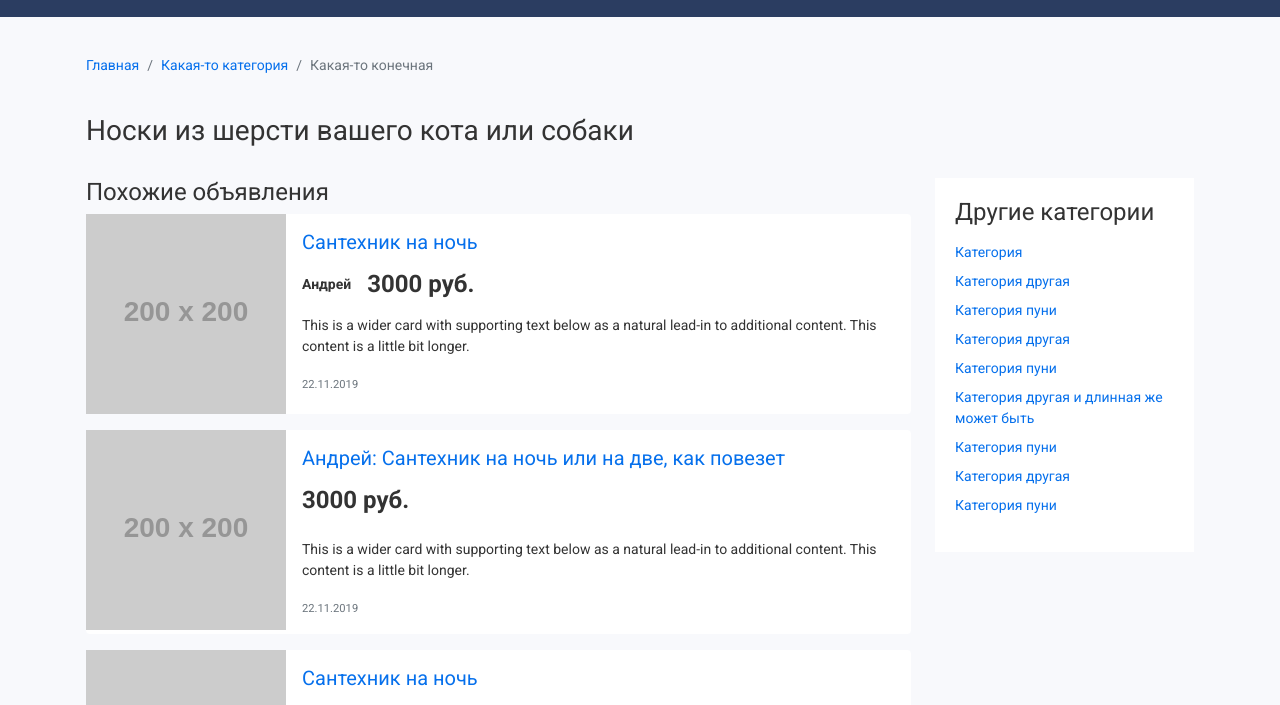
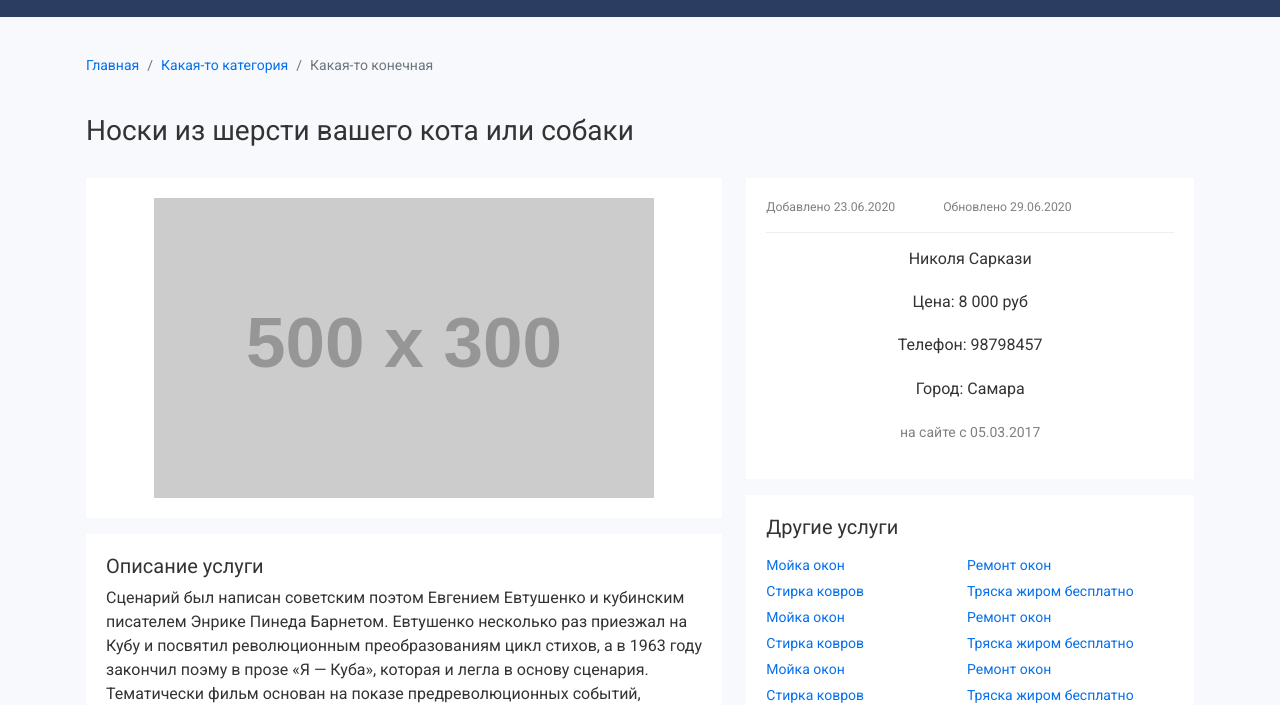
Before and after one commit to SafychCSS/classifield, a website: page dev/one.html in a window 1280 px wide. Shown: the part 98-803 px from the top of the page. Drawn offline with nearby package versions, Linux system fonts and the light colour scheme; files that its build step writes are made by us from their sources; placeholder pictures from the web are drawn by us.

Commit message:
add one page

```diff
--- a/dev/one.html
+++ b/dev/one.html
@@ -13,12 +13,62 @@
     <h1>Носки из шерсти вашего кота или собаки</h1>
 </div>
 
-<div class="container list">
-    <div class="row align-items-start">
+<div class="container">
     <!-- begin .main -->
-        <main class="main col-9">
+    <main class="main">
+        <div class="row one align-items-start">
+            <div class="mb-5 col-md-7">
+                <div class="one__pic box mb-3">
+                    <img src="https://via.placeholder.com/500x300" alt="pic">
+                </div>
 
-            <div class="similar">
+                <div class="box one__description">
+                    <p class="h5">Описание услуги</p>
+                    <p>Сценарий был написан советским поэтом Евгением Евтушенко и кубинским писателем Энрике Пинеда Барнетом. Евтушенко несколько раз приезжал на Кубу и посвятил революционным преобразованиям цикл стихов, а в 1963 году закончил поэму в прозе «Я — Куба», которая и легла в основу сценария. Тематически фильм основан на показе предреволюционных событий, угнетения кубинского народа проамериканским режимом и начала восстания. Сюжетно он состоит из четырёх не связанных между собой новелл, а действие сопровождается закадровым комментарием от имени «Кубы». Несмотря на явно пропагандистский сюжет и идеологические антиамериканские штампы, фильм отличает высокий</p>
+                </div>
+            </div>
+            <div class="col-md-5">
+                <div class="box mb-3">
+                    <div class="one__meta d-flex">
+                        <p class="small text-black-50">Добавлено 23.06.2020</p>
+                        <p class="small ml-5 text-black-50">Обновлено 29.06.2020</p>
+                    </div>
+                    <div class="text-center one__info mt-3 mb-2">
+                        <p class="h6 mb-4"><span class="">Николя Саркази</span></p>
+                        <p class="h6 mb-4"><span class="">Цена: 8 000 руб</span></p>
+                        <p class="h6 mb-4"><span class="">Телефон: 98798457</span></p>
+                        <p class="h6 mb-4"><span class="">Город: Самара</span></p>
+                        <p class="text-black-50"><span class="">на сайте с 05.03.2017</span></p>
+                    </div>
+                </div>
+
+                <div class="box">
+                    <h3 class="h5 mb-3">Другие услуги</h3>
+                    <ul class="d-flex flex-wrap list-unstyled one__another">
+                        <li><a href="#">Мойка окон</a></li>
+                        <li><a href="#">Ремонт окон</a></li>
+                        <li><a href="#">Стирка ковров</a></li>
+                        <li><a href="#">Тряска жиром бесплатно</a></li>
+                        <li><a href="#">Мойка окон</a></li>
+                        <li><a href="#">Ремонт окон</a></li>
+                        <li><a href="#">Стирка ковров</a></li>
+                        <li><a href="#">Тряска жиром бесплатно</a></li>
+                        <li><a href="#">Мойка окон</a></li>
+                        <li><a href="#">Ремонт окон</a></li>
+                        <li><a href="#">Стирка ковров</a></li>
+                        <li><a href="#">Тряска жиром бесплатно</a></li>
+                        <li><a href="#">Мойка окон</a></li>
+                        <li><a href="#">Ремонт окон</a></li>
+                        <li><a href="#">Стирка ковров</a></li>
+                        <li><a href="#">Тряска жиром бесплатно</a></li>
+                    </ul>
+                </div>
+            </div>
+
+        </div>
+
+        <div class="row">
+            <div class="similar col-md-7">
                 <h2 class="h4">Похожие объявления</h2>
                 <div class="card mb-3 box box_list box_shadow">
                     <div class="d-flex">
@@ -110,27 +160,10 @@
                     </div>
                 </div>
             </div>
+        </div>
     </main>
     <!-- end .main -->
-        <!-- begin aside -->
-        <aside class="sidebar col-3">
-            <div class="sidebar__box box mb-3">
-                <p class="h4 mb-3">Другие категории</p>
-                <ul class="list-unstyled">
-                    <li class="mb-2"><a href="#">Категория</a></li>
-                    <li class="mb-2"><a href="#">Категория другая</a></li>
-                    <li class="mb-2"><a href="#">Категория пуни</a></li>
-                    <li class="mb-2"><a href="#">Категория другая</a></li>
-                    <li class="mb-2"><a href="#">Категория пуни</a></li>
-                    <li class="mb-2"><a href="#">Категория другая и длинная же может быть</a></li>
-                    <li class="mb-2"><a href="#">Категория пуни</a></li>
-                    <li class="mb-2"><a href="#">Категория другая</a></li>
-                    <li class="mb-2"><a href="#">Категория пуни</a></li>
-                </ul>
-            </div>
-        </aside>
-        <!-- end aside -->
-    </div>
+
 </div>
 
 //= blocks/footer.html
--- a/dev/static/sass/_settings.scss
+++ b/dev/static/sass/_settings.scss
@@ -12,6 +12,8 @@ body {
 $link-color: #0670ec;
 $hover-link-color: #ff6633;
 $bg-color: #2b3d61;
+$bg-color-light: #f8f9fc;
+
 
 a {
     color: $link-color;
@@ -54,6 +56,10 @@ h1, h2, h3, h4, h5, h6,
     font-weight: 300;
 }
 
+.bg-color-light {
+    background-color: $bg-color-light;
+}
+
 .btn-accent {
     font-size: 14px;
     letter-spacing: 0.025em;
--- a/dev/static/sass/main.scss
+++ b/dev/static/sass/main.scss
@@ -45,6 +45,28 @@
     border: 0;
 }
 
+.one {
+    &__pic {
+        text-align: center;
+        img {
+            max-width: 100%;
+        }
+    }
+    &__description {
+        font-size: 16px;
+    }
+    &__meta {
+        border-bottom: 1px solid #eee;
+    }
+    &__another {
+        & li {
+            width: 48%;
+            margin-right: 5px;
+            margin-bottom: 5px;
+        }
+    }
+}
+
 .footer {
     background: $bg-color;
     ul {
```
Lines whose indentation alone changed are shown as unchanged.
